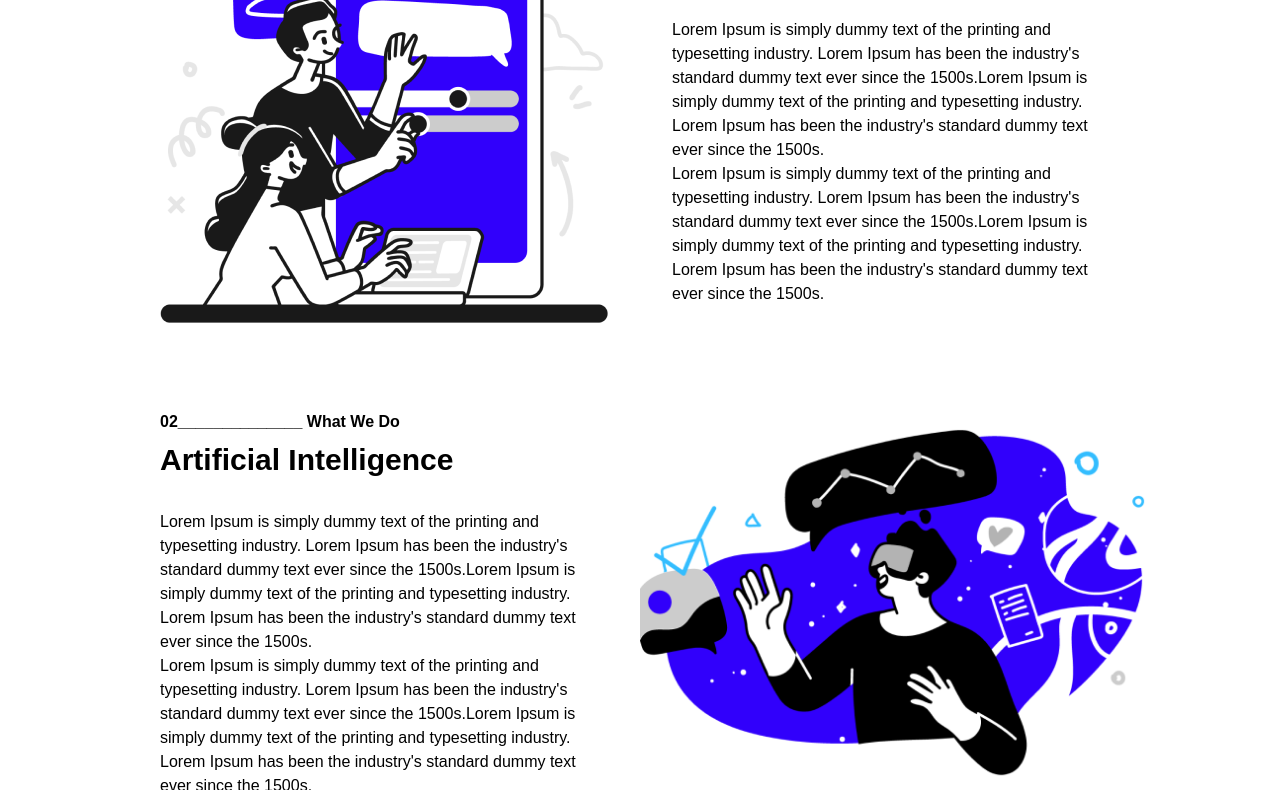
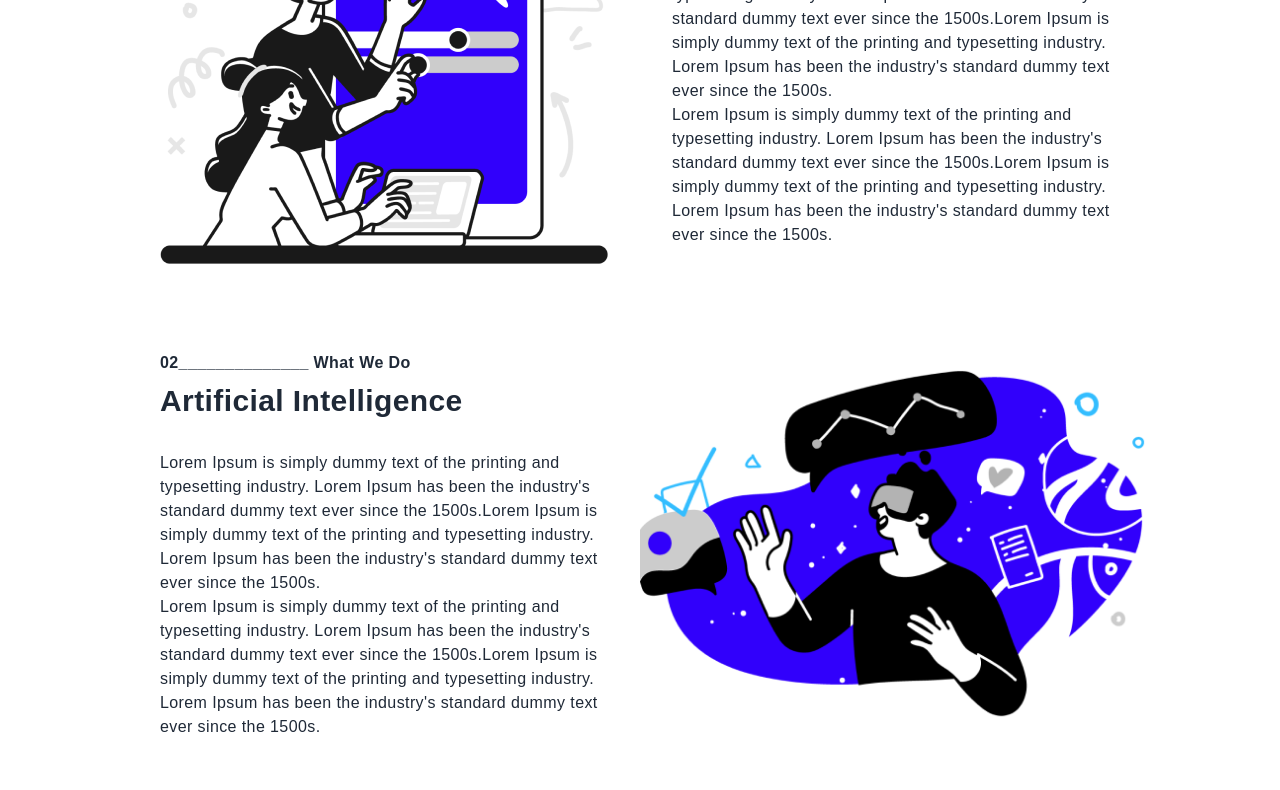
Before and after one commit to VikasYadav14/janus, a website: page dist/index.html in a window 1280 px wide. Shown: the part 730-1520 px from the top of the page. Drawn offline with Linux system fonts and the light colour scheme.

Commit message:
modify index

```diff
--- a/src/input.css
+++ b/src/input.css
@@ -11,6 +11,9 @@ html {
 }
 
 @layer base {
+  body {
+    @apply text-[#1f2937] tracking-wide
+  }
 
   h1, h2, h3, h4, h5, h6 {
     @apply font-bold
--- a/tailwind.config.js
+++ b/tailwind.config.js
@@ -6,6 +6,15 @@ module.exports = {
       fontFamily: {
         montserrat: "Montserrat",
       },
+      animation:{
+        typing: "typing 2s steps(14), blink .5s infinite"
+      },
+      keyframes:{
+        blink: {
+          from: { "border-right-color": "transparent" },
+          to: { "border-right-color": "[#3100fb]" },
+        },
+      }
     },
   },
   plugins: [],
```
Also changed, not shown: dist/index.html, dist/script.js, dist/styles.css.
